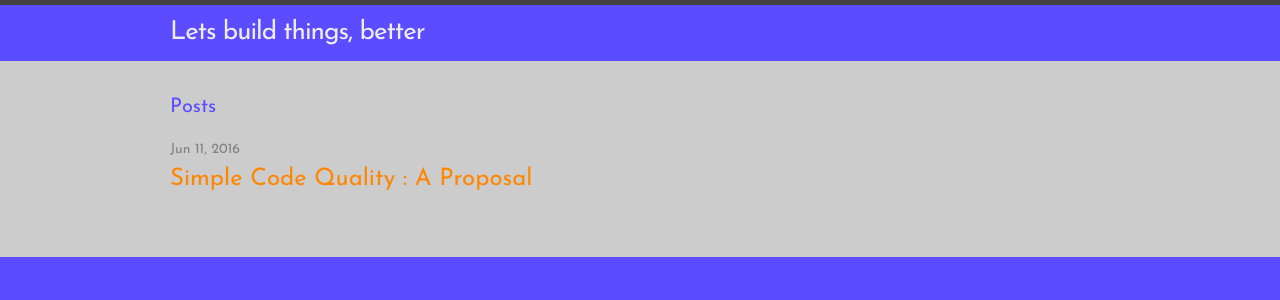
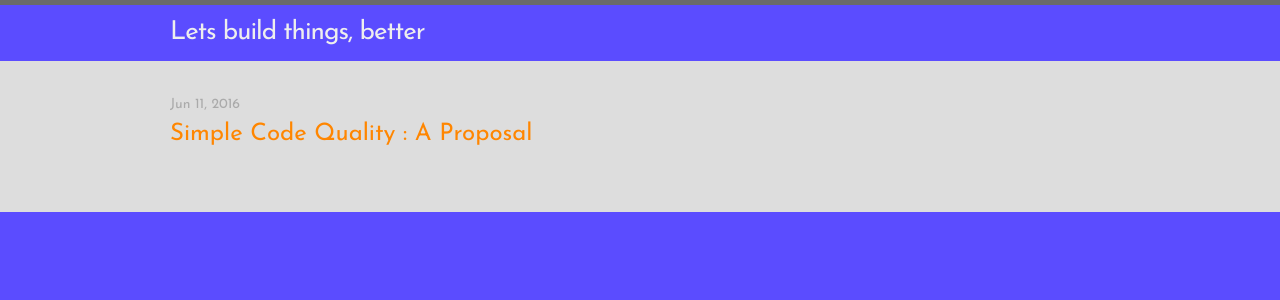
Before and after one commit to conoramurphy-zz/conoramurphy.github.io, a Jekyll site: the page built from thoughts.html, in a window 1280 px wide. Shown: the top 300 px of the page. Built offline with Jekyll 4.4.1, drawn with Linux system fonts in a browser that asks for light colours.

Commit message:
fixed the site, done, go home

```diff
--- a/css/main.scss
+++ b/css/main.scss
@@ -20,8 +20,8 @@ $base-color:       #fffffe;
 $accent-color:     #FF8600;
 $base-dark-color:  #111;
 
-$grey-color:       #828282;
-$grey-color-light: #CCC;
+$grey-color:       #AAA;
+$grey-color-light: #DDD;
 $grey-color-dark:  darken($grey-color, 25%);
 
 // Width of the content area
--- a/thoughts.html
+++ b/thoughts.html
@@ -5,8 +5,6 @@ permalink: /thoughts/
 ---
 
 <div class="home">
-
-  <h1 class="page-heading">Posts</h1>
 
   <ul class="post-list">
     {% for post in site.posts %}
```
